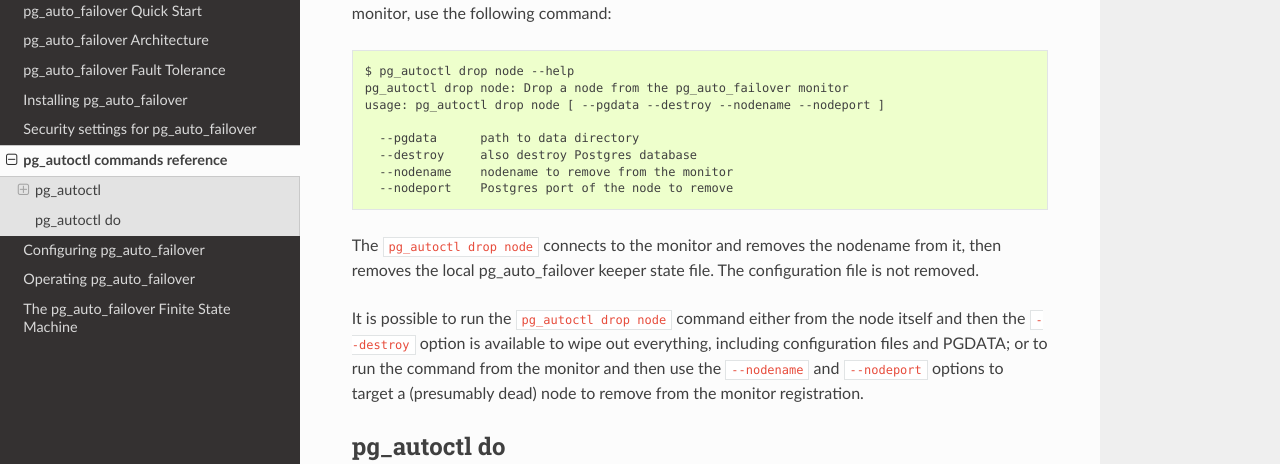
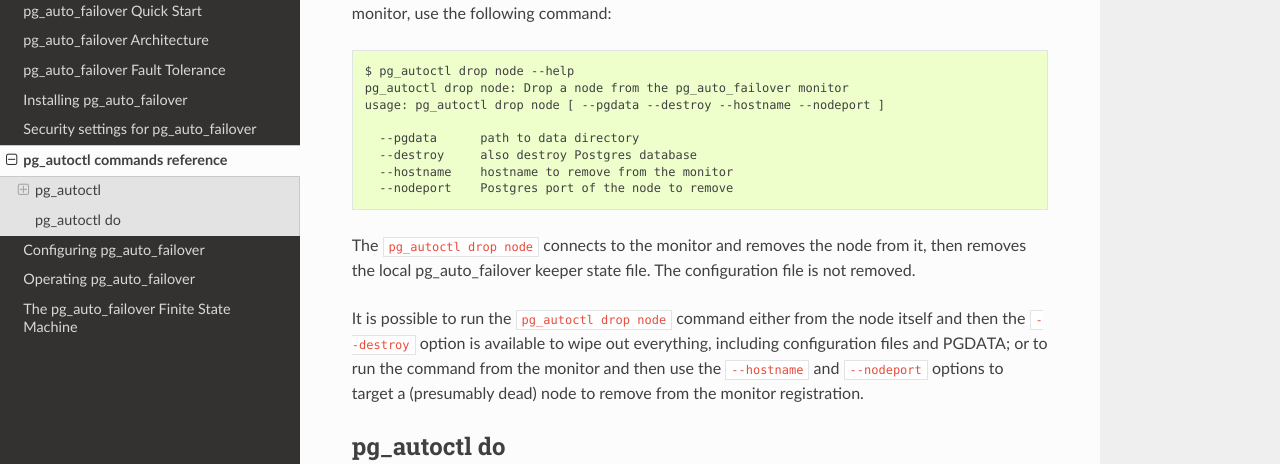
Before and after one commit to hapostgres/pg_auto_failover, a Sphinx documentation site: the page built from docs/ref/reference.rst, in a window 1280 px wide and 1400 px high, scrolled down 9907 px. Shown: the part 196-660 px from the top of the window. Built offline with Sphinx 7.4.7 and the Read the Docs theme 2.0.0, drawn with Linux system fonts in a browser that asks for light colours; some of the changed text lies outside the part shown.

Commit message:
Refactor nodename to hostname in the documentation.

```diff
--- a/docs/fsm.rst
+++ b/docs/fsm.rst
@@ -113,7 +113,7 @@
 edited, connection role added, etc).
 
 The standby node keeper runs pg_basebackup, connecting to the primary's
-nodename and port. The keeper then edits recovery.conf and starts
+hostname and port. The keeper then edits recovery.conf and starts
 PostgreSQL in hot standby node.
 
 **Secondary**
--- a/docs/ref/configuration.rst
+++ b/docs/ref/configuration.rst
@@ -117,7 +117,7 @@
   monitor = postgres://autoctl_node@192.168.1.34:6000/pg_auto_failover
   formation = default
   group = 0
-  nodename = node1.db
+  hostname = node1.db
   nodekind = standalone
 
   [postgresql]
@@ -162,7 +162,7 @@
 This information is retrieved by the pg_auto_failover keeper when registering a node
 to the monitor, and should not be changed afterwards. Use at your own risk.
 
-**pg_autoctl.nodename**
+**pg_autoctl.hostname**
 
 Node `hostname` used by all the other nodes in the cluster to contact this
 node. In particular, if this node is a primary then its standby uses that
@@ -187,7 +187,7 @@
 the primary server. When the copy has been successful, then the directory is
 renamed to **postgresql.pgdata**.
 
-The default value is computed from ``${PGDATA}/../backup/${nodename}`` and
+The default value is computed from ``${PGDATA}/../backup/${hostname}`` and
 can be set to any value of your preference. Remember that the directory
 renaming is an atomic operation only when both the source and the target of
 the copy are in the same filesystem, at least in Unix systems.
--- a/docs/ref/reference.rst
+++ b/docs/ref/reference.rst
@@ -98,12 +98,12 @@
 
       $ pg_autoctl create monitor --help
       pg_autoctl create monitor: Initialize a pg_auto_failover monitor node
-      usage: pg_autoctl create monitor  [ --pgdata --pgport --pgctl --nodename ]
+      usage: pg_autoctl create monitor  [ --pgdata --pgport --pgctl --hostname ]
 
         --pgctl       path to pg_ctl
         --pgdata      path to data directory
         --pgport      PostgreSQL's port number
-        --nodename    hostname by which postgres is reachable
+        --hostname    hostname by which postgres is reachable
         --auth        authentication method for connections from data nodes
         --skip-pg-hba skip editing pg_hba.conf rules
         --run         create node then run pg_autoctl service
@@ -113,7 +113,7 @@
      ``--pgctl`` option defaults to the first ``pg_ctl`` entry found in your
      `PATH`.
 
-     The ``--nodename`` option allows setting the hostname that the other
+     The ``--hostname`` option allows setting the hostname that the other
      nodes of the cluster will use to access to the monitor. When not
      provided, a default value is computed by running the following
      algorithm:
@@ -129,10 +129,10 @@
 
      When the forward DNS lookup response in step 3. is an IP address found
      in one of our local network interfaces, then `pg_autoctl` uses the
-     hostname found in step 2. as the default `--nodename`. Otherwise it
+     hostname found in step 2. as the default `--hostname`. Otherwise it
      uses the IP address found in step 1.
 
-     You may use the `--nodename` command line option to bypass the whole
+     You may use the `--hostname` command line option to bypass the whole
      DNS lookup based process and force the local node name to a fixed
      value.
 
@@ -337,7 +337,7 @@
     --listen      PostgreSQL's listen_addresses
     --username    PostgreSQL's username
     --dbname      PostgreSQL's database name
-    --nodename    pg_auto_failover node
+    --hostname    pg_auto_failover node
     --formation   pg_auto_failover formation
     --monitor     pg_auto_failover Monitor Postgres URL
     --auth        authentication method for connections from monitor
@@ -350,7 +350,7 @@
 
      This happens when ``--pgdata`` (or the environment variable ``PGDATA``)
      points to an non-existing or empty directory. Then the given
-     ``--nodename`` is registered to the pg_auto_failover ``--monitor`` as a
+     ``--hostname`` is registered to the pg_auto_failover ``--monitor`` as a
      member of the ``--formation``.
 
      The monitor answers to the registration call with a state to assign to
@@ -365,7 +365,7 @@
      instance. The standard PostgreSQL tool ``pg_controldata`` is used to
      recognize whether the directory belongs to a PostgreSQL instance.
 
-     In that case, the given ``--nodename`` is registered to the monitor in
+     In that case, the given ``--hostname`` is registered to the monitor in
      the tentative *SINGLE* state. When the given ``--formation`` and
      ``--group`` is currently empty, then the monitor accepts the
      registration and the ``pg_autoctl create`` prepares the already existing
@@ -389,7 +389,7 @@
 running PostgreSQL standby node. In that situation, it is necessary to
 prepare a new secondary system from scratch.
 
-When `--nodename` is omitted, it is computed as above (see
+When `--hostname` is omitted, it is computed as above (see
 :ref:`pg_autoctl_create_monitor`), with the difference that step 1 uses the
 monitor IP and port rather than the public service 8.8.8.8:53.
 
@@ -432,7 +432,7 @@
       monitor = postgres://autoctl_node@192.168.1.34:6000/pg_auto_failover
       formation = default
       group = 1
-      nodename = node1.db
+      hostname = node1.db
 
       [postgresql]
       pgdata = /data/pgsql/
@@ -543,21 +543,21 @@
 
     $ pg_autoctl drop node --help
     pg_autoctl drop node: Drop a node from the pg_auto_failover monitor
-    usage: pg_autoctl drop node [ --pgdata --destroy --nodename --nodeport ]
+    usage: pg_autoctl drop node [ --pgdata --destroy --hostname --nodeport ]
 
       --pgdata      path to data directory
       --destroy     also destroy Postgres database
-      --nodename    nodename to remove from the monitor
+      --hostname    hostname to remove from the monitor
       --nodeport    Postgres port of the node to remove
 
-The ``pg_autoctl drop node`` connects to the monitor and removes the
-nodename from it, then removes the local pg_auto_failover keeper state file. The
+The ``pg_autoctl drop node`` connects to the monitor and removes the node
+from it, then removes the local pg_auto_failover keeper state file. The
 configuration file is not removed.
 
 It is possible to run the ``pg_autoctl drop node`` command either from the
 node itself and then the ``--destroy`` option is available to wipe out
 everything, including configuration files and PGDATA; or to run the command
-from the monitor and then use the ``--nodename`` and ``--nodeport`` options
+from the monitor and then use the ``--hostname`` and ``--nodeport`` options
 to target a (presumably dead) node to remove from the monitor registration.
 
 .. _pg_autoctl_maintenance:
@@ -629,7 +629,7 @@
 
     pg_autoctl do monitor get
       primary      Get the primary node from pg_auto_failover in given formation/group
-      other        Get the other node from the pg_auto_failover group of nodename/port
+      other        Get the other node from the pg_auto_failover group of hostname/port
       coordinator  Get the coordinator node from the pg_auto_failover formation
 
     pg_autoctl do fsm
@@ -671,4 +671,4 @@
       ipaddr    Print this node's IP address information
       cidr      Print this node's CIDR information
       lookup    Print this node's DNS lookup information
-      nodename  Print this node's default nodename
+      hostname  Print this node's default hostname
--- a/docs/security.rst
+++ b/docs/security.rst
@@ -138,7 +138,7 @@
 
 __ https://www.postgresql.org/docs/current/ssl-tcp.html#SSL-CERTIFICATE-CREATION
 
-The certificate subject CN defaults to the ``--nodename`` parameter, which
+The certificate subject CN defaults to the ``--hostname`` parameter, which
 can be given explicitely or computed by ``pg_autoctl`` as either your
 hostname when you have proper DNS resolution, or your current IP address.
 
```
Also changed, not shown: README.md (+9 -9 lines).
